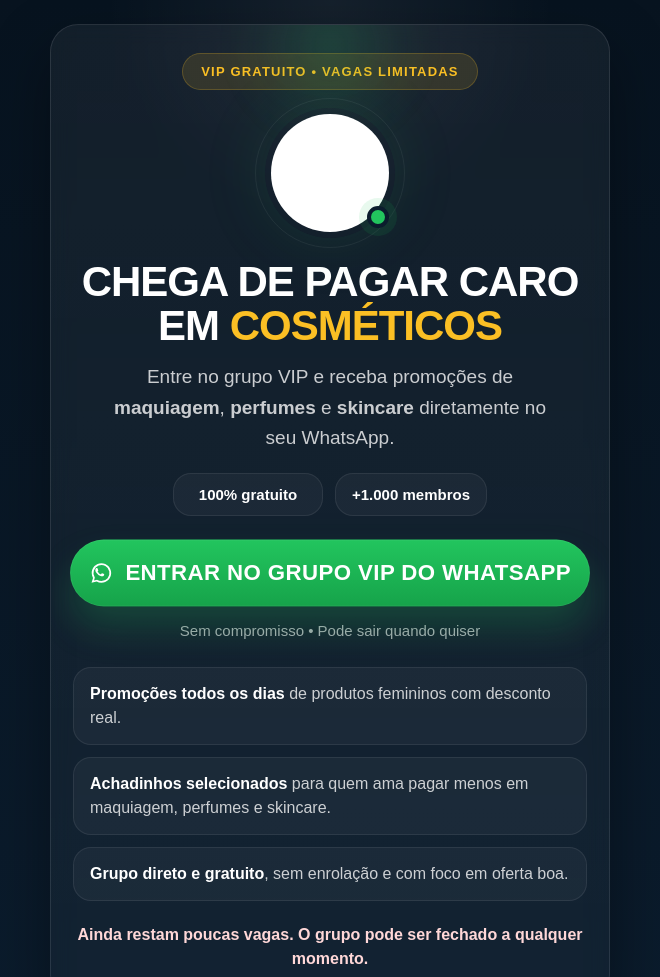
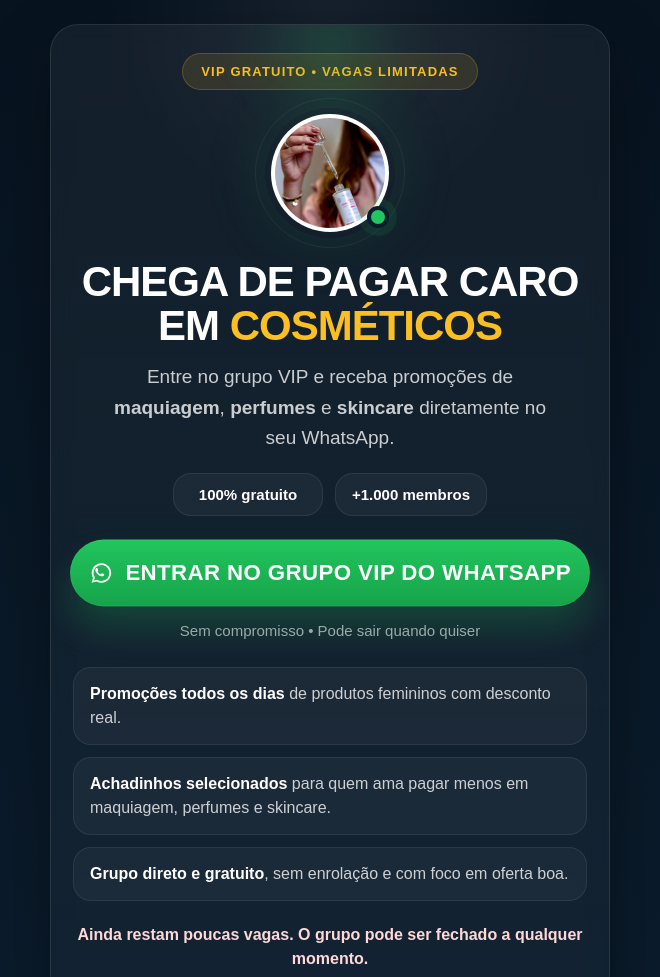
Before and after one commit to mikaelnakano-creator/pamelasantos, a plain HTML site: page index.html in a window 1280 px wide. Shown: the top 977 px of the page, without its empty margins (310-970 px from the left). Drawn offline with Linux system fonts and the light colour scheme.

Commit message:
Update index.html

```diff
--- a/index.html
+++ b/index.html
@@ -363,7 +363,7 @@
         <div class="tag-top">VIP gratuito • vagas limitadas</div>
 
         <div class="logo-wrap">
-          <img src="/assets/logo.png" alt="Grupo VIP de Cosméticos" class="logo" />
+          <img src="/assets/logo.jpg" alt="Grupo VIP de Cosméticos" class="logo" />
           <span class="online-dot"></span>
         </div>
 
```
